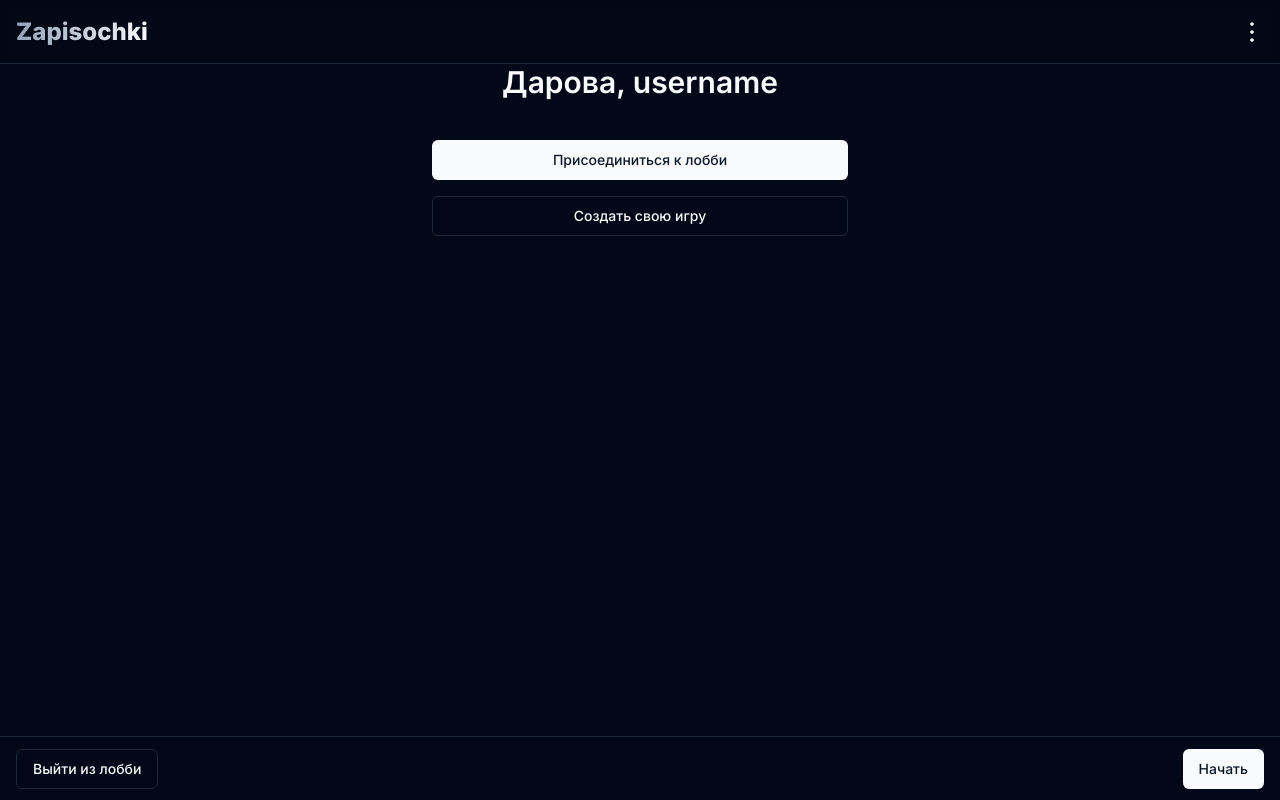
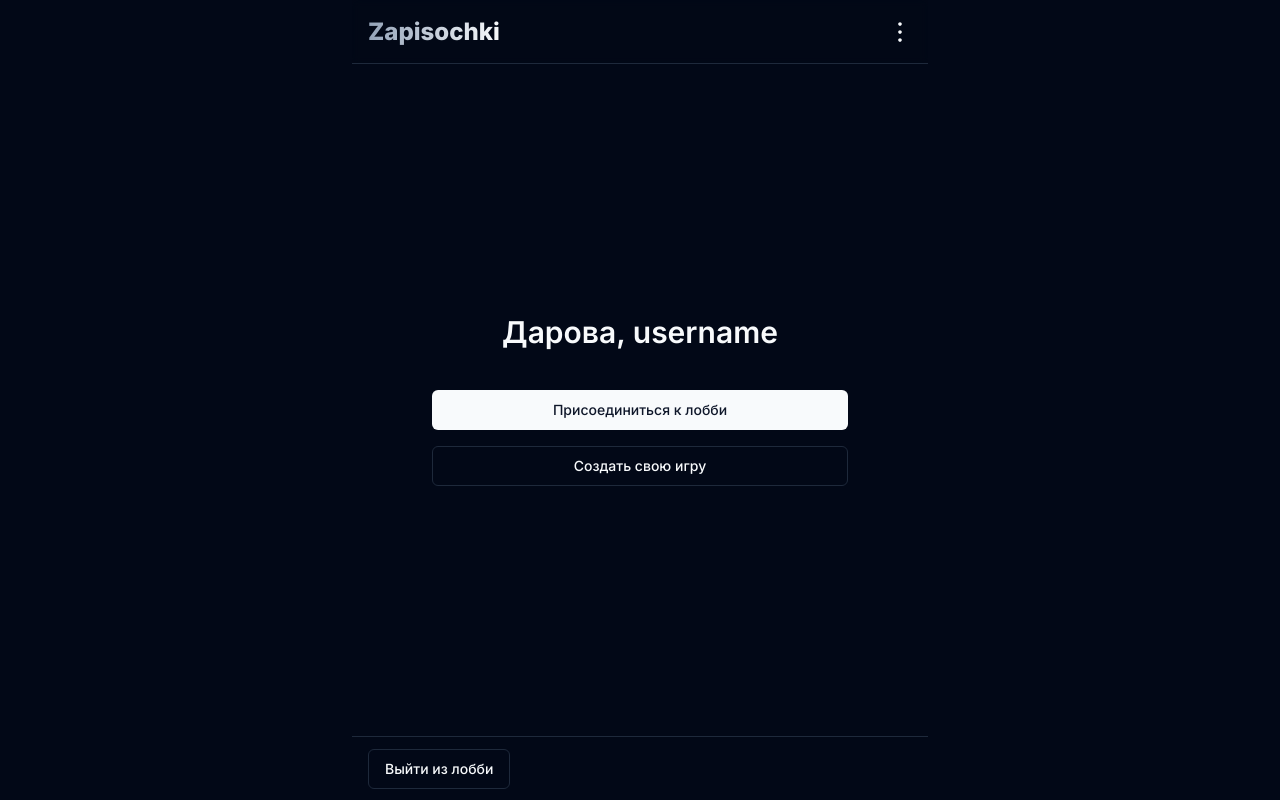
Before and after one commit to Andrew-Sem/zapisochki, a Next.js app: page / in a window 1280 px wide. Built offline with nearby package versions, Linux system fonts and the light colour scheme.

Commit message:
styles update

```diff
--- a/app/layout.tsx
+++ b/app/layout.tsx
@@ -15,9 +15,9 @@ export default function RootLayout({ children }: { children: React.ReactNode })
 	return (
 		<html lang='en' className='dark'>
 			<body className={inter.className}>
-				<div className='min-h-screen flex flex-col'>
+				<div className='min-h-screen flex flex-col max-w-xl mx-auto relative'>
 					<Header />
-					<main className='h-full pb-16'>{children}</main>
+					<main className='grow flex flex-col'>{children}</main>
 					<BottomActions />
 				</div>
 			</body>
--- a/app/lobby/[slug]/page.tsx
+++ b/app/lobby/[slug]/page.tsx
@@ -22,10 +22,10 @@ const Page: FC<PageProps> = ({ params }) => {
 	const currentUser = { username: 'Karas' };
 	const amdin = { username: 'Losos' };
 	return (
-		<div className='mt-10 space-y-8 max-w-xl mx-auto'>
+		<div className='mt-10 space-y-8'>
 			<div className='container space-y-4'>
 				<h1 className='text-2xl font-semibold'>Ссылка-приглашение:</h1>
-				<div className='bg-secondary py-2 px-4 rounded-md flex space-x-4 justify-between'>
+				<div className='bg-secondary p-4 rounded-md flex space-x-4 justify-between'>
 					<span>https://vk.com/im?sel=156224284...</span>
 					<button>
 						<ClipboardIcon className='w-5 h-5 hover:text-sky-500 transition duration-200' />
--- a/components/bottom-actions.tsx
+++ b/components/bottom-actions.tsx
@@ -2,10 +2,10 @@ import { FC } from 'react';
 import { Button } from './ui/button';
 
 export const BottomActions: FC = () => {
-	const currentUser = { username: 'Losos' };
+	const currentUser = { username: 'Karas' };
 	const amdin = { username: 'Losos' };
 	return (
-		<nav className='fixed bottom-0 h-16 border-t w-full bg-background container flex justify-between items-center'>
+		<nav className='sticky bottom-0 h-16 border-t w-full bg-background container flex justify-between items-center'>
 			<Button variant={'outline'}>Выйти из лобби</Button>
 			{currentUser.username === amdin.username ? <Button>Начать</Button> : null}
 		</nav>
```
